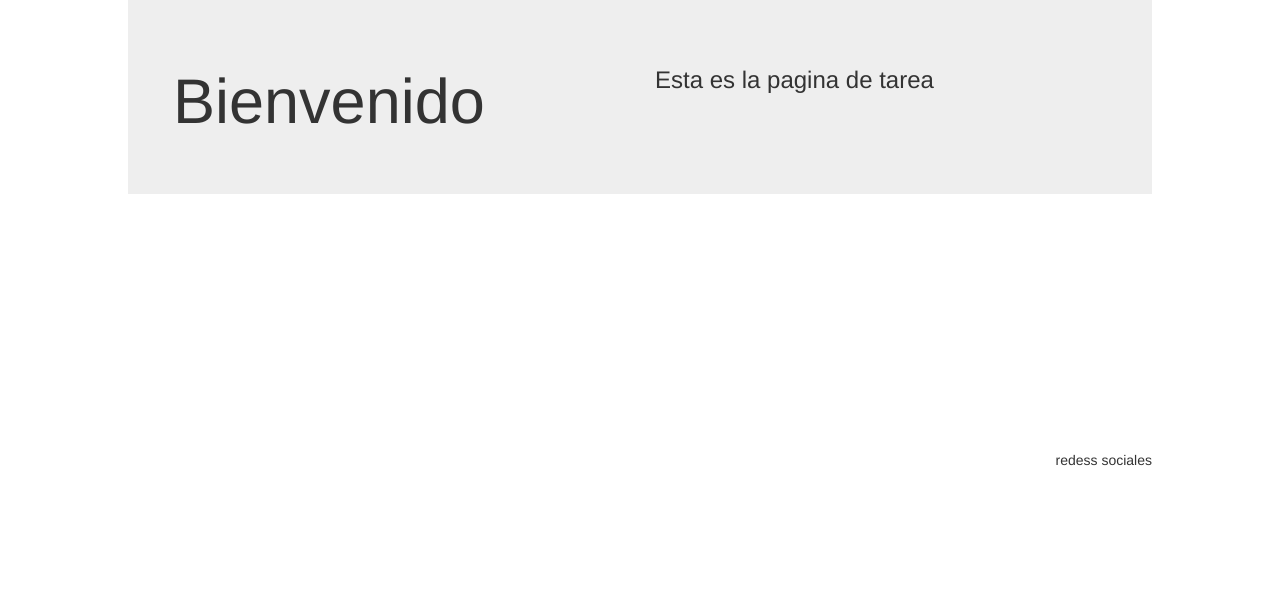
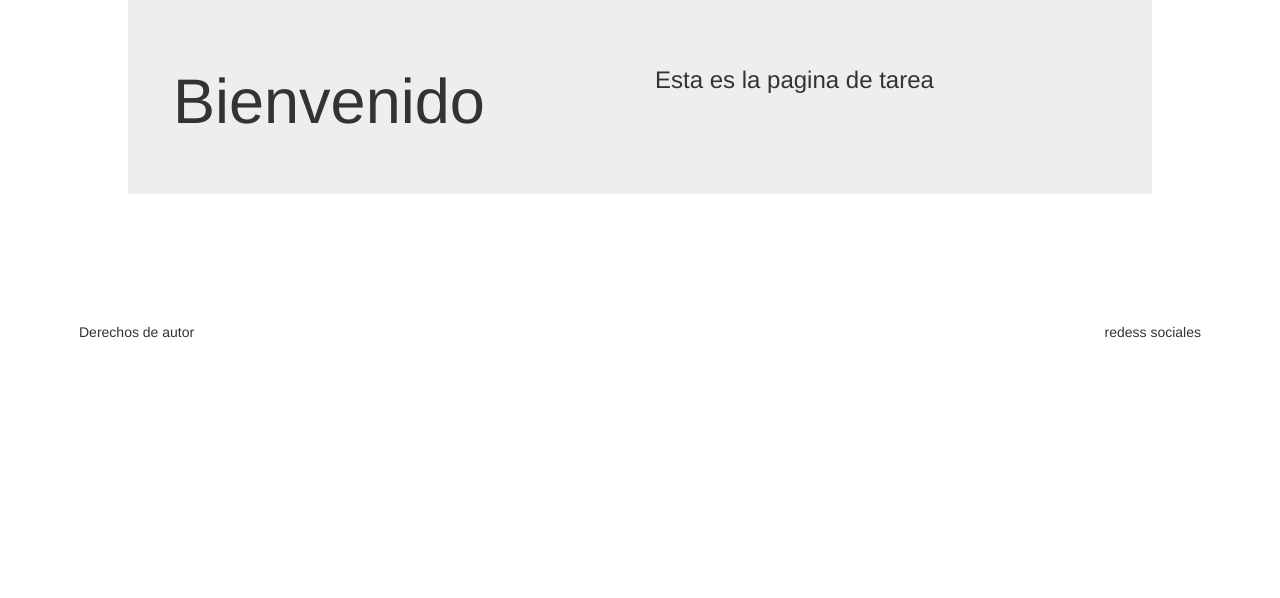
Before and after one commit to JavGar/tareasWeb, a PHP site: page /paginaWeb/index.html in a window 1280 px wide. Shown: the part 279-877 px from the top of the page. After the commit the page ends 617 px from the top, so only its background shows below. Run offline with PHP 8.4, Linux system fonts and the light colour scheme.

Commit message:
Añade pie de pagina y se agrega ahi los enlaces de redes sociales

```diff
--- a/paginaWeb/css/micss.css
+++ b/paginaWeb/css/micss.css
@@ -3,11 +3,13 @@
 }
 
 #redes {
-	display: block;
-	float: right;
-	margin: 10%;
+	text-align: right;
 }
 
 .jumbotron {
 	margin: 10%;
 }
+
+#footer {
+	margin: 5%;
+}
--- a/paginaWeb/index.html
+++ b/paginaWeb/index.html
@@ -32,8 +32,13 @@
 		</div>
 	</div>
 
-	<div class="row" id="redes">
-		redess sociales
+	<div id="footer" class="row">
+		<div class="col-md-6">
+			Derechos de autor
+		</div>
+		<div class="col-md-6" id="redes">
+			redess sociales
+		</div>
 	</div>
 </section>
 </body>
```
